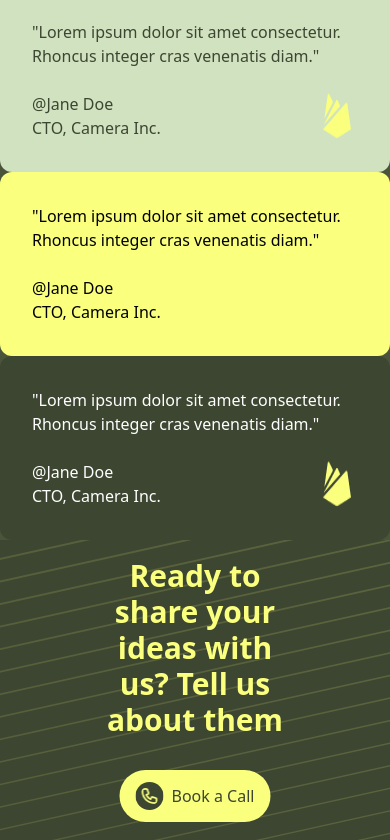
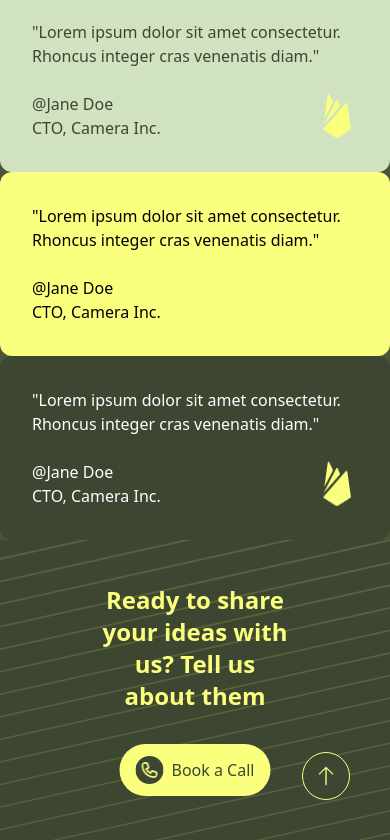
Before and after one commit to CatherineKiiru/In4lytics, a React (Vite) app: page / in a window 390 px wide. Shown: the part 5925-6765 px from the top of the page. Built offline with nearby package versions, Linux system fonts and the light colour scheme.

Commit message:
added scroll to top functionality

```diff
--- a/src/components/home/Contact.jsx
+++ b/src/components/home/Contact.jsx
@@ -1,19 +1,31 @@
 import React from "react";
 import phoneIcon from "/src/assets/phone.png";
+import arrow from "/src/assets/arrow-up.png";
 
 const Contact = () => {
   return (
     <section>
       <div className="bg-backgroundImage w-full relative h-[300px] lg:h-[600px] md:mt-24 bg-cover">
-        <div className="absolute text-center transform -translate-x-1/2 -translate-y-1/2 top-1/2 left-1/2 max-w-md">
-          <h1 className="text-3xl text-lightYellow font-bold">
+        <div className="absolute text-center transform -translate-x-1/2 -translate-y-1/2 top-1/2 left-1/2 lg:max-w-md">
+          <h1 className="text-2xl lg:text-3xl text-lightYellow font-bold">
             Ready to share your ideas with us? Tell us about them
           </h1>
           <button className="text-base text-inter text-oliveGreen font-medium flex mx-auto justify-center items-center bg-lightYellow rounded-full px-4 py-3 gap-2 mt-8">
-            <img src={phoneIcon} className="bg-oliveGreen p-1 rounded-full" alt="phone-icon" />
+            <img
+              src={phoneIcon}
+              className="bg-oliveGreen p-1 rounded-full"
+              alt="phone-icon"
+            />
             Book a Call
           </button>
         </div>
+        <button onClick={() => window.scrollTo({ top: 0, behavior: 'smooth' })}>
+          <img
+            src={arrow}
+            className="absolute bottom-10 md:bottom-20 right-0 bg-oliveGreen mr-10 rounded-full border border-lightYellow scroll-smooth w-12"
+            alt="up-arrow-icon"
+          />
+        </button>
       </div>
     </section>
   );
```
Also changed, not shown: src/assets/arrow-up.png (added).
